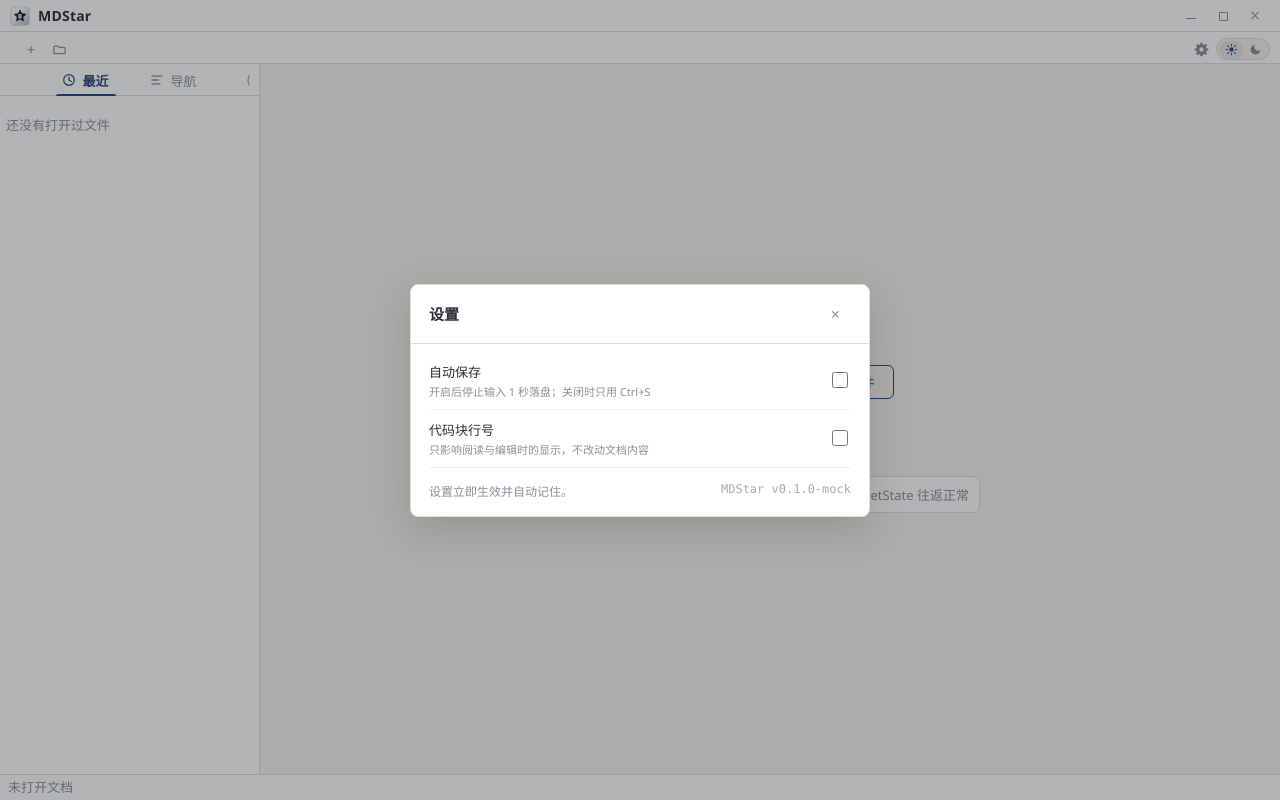
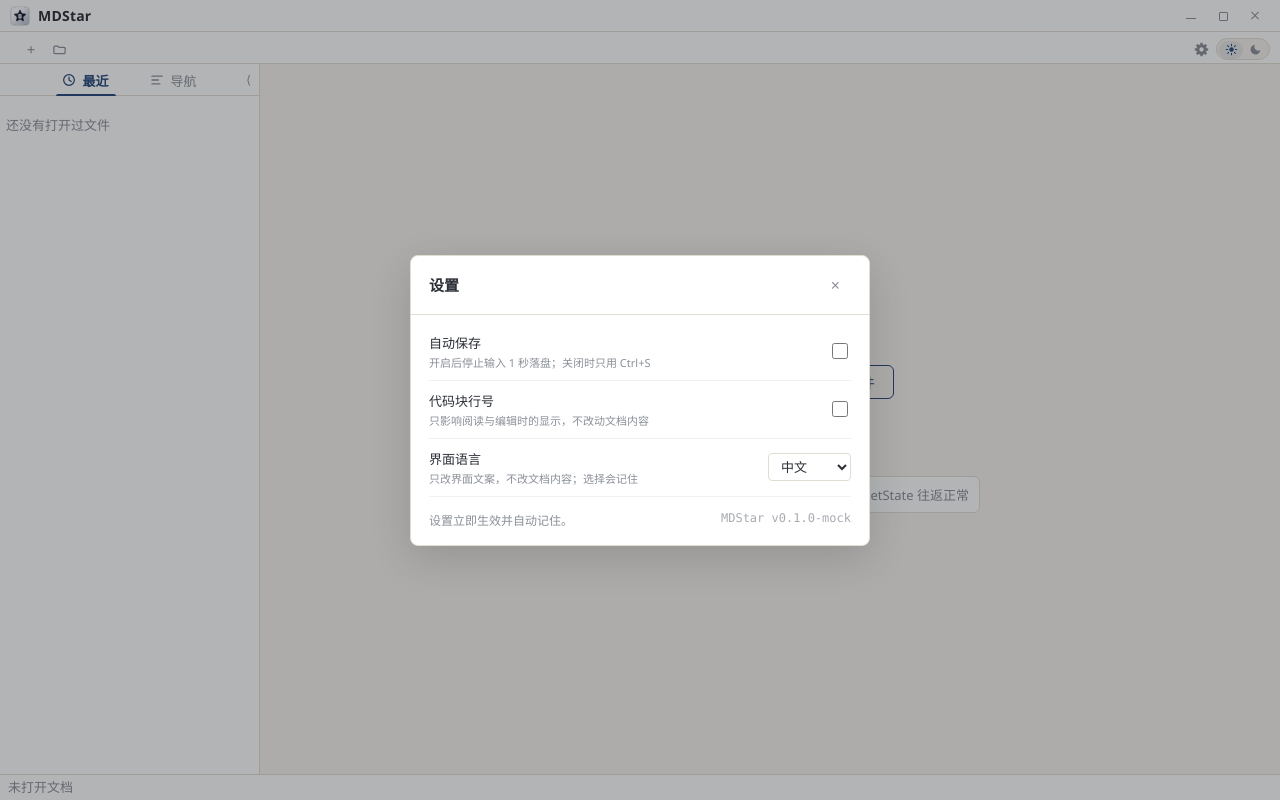
Before and after one commit to haiiik/MDSB, a Vue app in the folder frontend/: page / in a window 1280 px wide. Both pictures are taken after a click on the button 1201 px from the left and 49 px from the top of the page. Built offline with nearby package versions, Linux system fonts and the light colour scheme.

Commit message:
feat(i18n): 语言设置接通 —— settings.lang 持久化并驱动 setLang，设置里加双选下拉

```diff
--- a/frontend/src/components/SettingsDialog.vue
+++ b/frontend/src/components/SettingsDialog.vue
@@ -1,5 +1,6 @@
 <script setup lang="ts">
 import { settings, settingsOpen } from "../state/settings";
+import { t } from "../i18n";
 
 /** 130：只报「产品名 · 版本」——`wails · windows` 这些实现细节她不要看了（原来那行是 hostLabel · v版本） */
 defineProps<{ version: string }>();
@@ -40,6 +41,18 @@
             <small class="row__hint">只影响阅读与编辑时的显示，不改动文档内容</small>
           </span>
           <input v-model="settings.codeLineNumbers" type="checkbox" data-testid="setting-linenumbers" />
+        </label>
+
+        <!-- M3-134：界面语言。只有双选（她定的口径：**不做「跟随系统」**，装的时候已经选过一次） -->
+        <label class="row">
+          <span class="row__label">
+            {{ t("settings.language") }}
+            <small class="row__hint">{{ t("settings.languageHint") }}</small>
+          </span>
+          <select v-model="settings.lang" class="row__select" data-testid="setting-lang">
+            <option value="zh">{{ t("lang.zh") }}</option>
+            <option value="en">{{ t("lang.en") }}</option>
+          </select>
         </label>
       </div>
 
--- a/frontend/src/i18n/index.ts
+++ b/frontend/src/i18n/index.ts
@@ -76,6 +76,10 @@
   "dialog.save": "Save",
   "dialog.cancel": "Cancel",
   "mode.tooltip": "Switch to {label} mode",
+  "settings.language": "Language",
+  "settings.languageHint": "Interface text only; your documents are untouched. The choice is remembered",
+  "lang.zh": "中文",
+  "lang.en": "English",
   "status.width": "Width",
   "status.width.narrow": "Narrow",
   "status.width.normal": "Normal",
--- a/frontend/src/i18n/zh.ts
+++ b/frontend/src/i18n/zh.ts
@@ -18,6 +18,10 @@
   "dialog.save": "保存",
   "dialog.cancel": "取消",
   "mode.tooltip": "切到{label}模式",
+  "settings.language": "界面语言",
+  "settings.languageHint": "只改界面文案，不改文档内容；选择会记住",
+  "lang.zh": "中文",
+  "lang.en": "English",
   "status.width": "宽度",
   "status.width.narrow": "窄",
   "status.width.normal": "标准",
--- a/frontend/src/state/settings.ts
+++ b/frontend/src/state/settings.ts
@@ -1,4 +1,5 @@
 import { reactive, ref, watch } from "vue";
+import { setLang, type Lang } from "../i18n";
 
 /**
  * 用户设置。持久化为状态袋里的一条 JSON（`settings.v1`），
@@ -13,6 +14,12 @@
   codeLineNumbers: boolean;
   /** 基础字号（018）：14 / 15 / 16 / 18 */
   baseFontSize: number;
+  /**
+   * 界面语言（M3-134）。**默认中文**；
+   * 安装器写的 `HKCU\Software\MDStar\Language` 是「首启初值」的来源，
+   * 一旦这里存过值就以它为准（她定的口径：设置里只有 中文 / English 双选，不做跟随系统）。
+   */
+  lang: Lang;
 }
 
 export const settings = reactive<Settings>({
@@ -20,7 +27,16 @@
   autoSaveDelayMs: 1000,
   codeLineNumbers: false,
   baseFontSize: 15,
+  lang: "zh",
 });
+
+// 设置里的语言 → 真正生效的那份状态。放在 store 里而不是组件里：
+// 启动读档、用户改设置、以后安装器传值，三条路都要过同一个映射，别各写一份。
+watch(
+  () => settings.lang,
+  (v) => setLang(v),
+  { immediate: true },
+);
 
 export const settingsOpen = ref(false);
 
@@ -38,6 +54,8 @@
     if (!raw) return;
     try {
       Object.assign(settings, JSON.parse(raw) as Partial<Settings>);
+      // 读档后立刻同步一次语言（watch 的 immediate 只能看到默认值）
+      setLang(settings.lang);
     } catch {
       /* 坏数据直接忽略，回落默认值 */
     }
```
Also changed, not shown: 1 other file (tests, documents, lock files or other folders).
